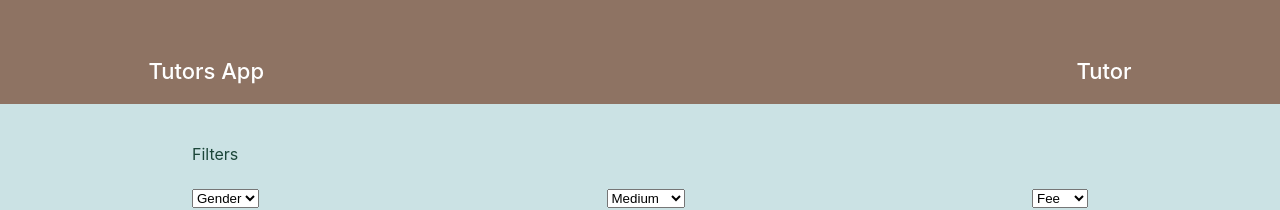
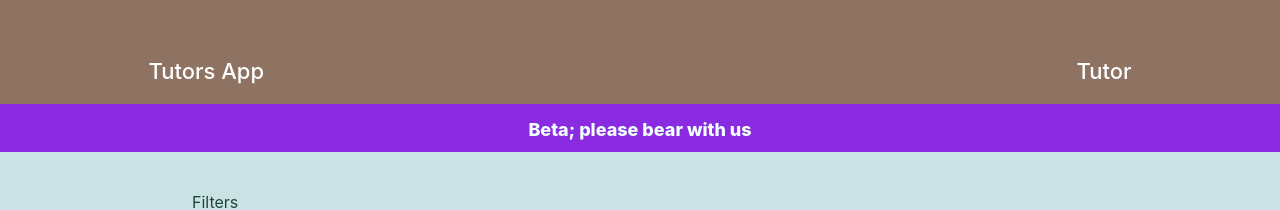
Before and after one commit to elireiner/tutors-app, a React (Create React App) app: page / in a window 1280 px wide. Shown: the top 210 px of the page. Built offline with nearby package versions, Linux system fonts and the light colour scheme; no server answers.

Commit message:
Add beta block

```diff
--- a/src/MainPage/MainPage.css
+++ b/src/MainPage/MainPage.css
@@ -30,3 +30,21 @@ a:active {
     margin: 0;
     padding: 0;
 }
+
+.beta {
+    background-color: blueviolet;
+    color: azure;
+    height: 6vh;
+    line-height: 6vh;
+    text-align: center;
+
+}
+
+.beta>span {
+    display: inline-block;
+    vertical-align: middle;
+    line-height: normal;
+    margin: 0 auto;
+    width: 80%;
+    font-weight: 800;
+}
--- a/src/MainPage/MainPage.js
+++ b/src/MainPage/MainPage.js
@@ -45,7 +45,11 @@ export default class MainPage extends React.Component {
         return (
             <>
                 <Nav />
+                <div className="beta">
+                    <span>Beta; please bear with us</span>
+                </div>
                 <div>
+
                     <section className="filter-section">
                         {<Filters
                             {...props}
@@ -53,6 +57,7 @@ export default class MainPage extends React.Component {
                     </section>
 
                     <section>
+
                         <ul className="tutors-list">
                             {this.state.tutors.map(tutor =>
                                 <Tutor
```
